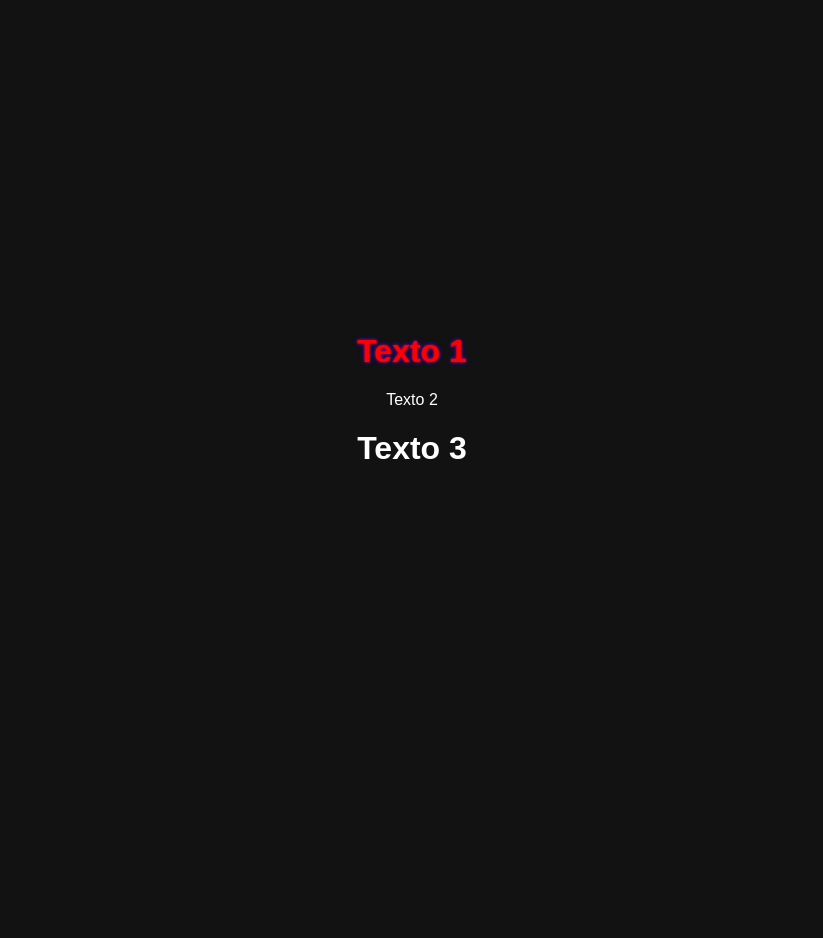
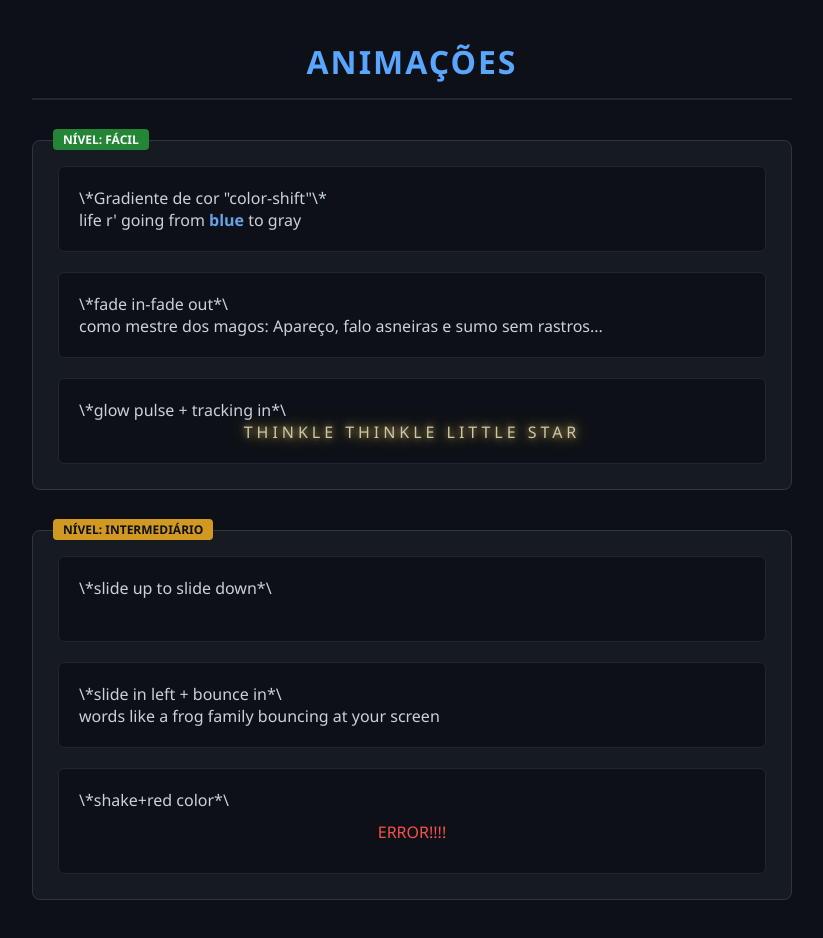
Before and after one commit to sunnymisai/markup-n-styling, a plain HTML site: page Effects easy-medium css3/index.html in a window 1280 px wide. Shown: the whole page, without its empty margins (228-1051 px from the left). Before the commit the page ends 800 px from the top, so only its background shows below. Drawn offline with Linux system fonts and the light colour scheme.

Commit message:
att 03/06

```diff
--- a/Effects easy-medium css3/index.html
+++ b/Effects easy-medium css3/index.html
@@ -1,25 +1,49 @@
 <!DOCTYPE html>
-<html lang="pt-br">
+<html lang="en">
 <head>
     <meta charset="UTF-8">
     <meta name="viewport" content="width=device-width, initial-scale=1.0">
-
+    <title>CSS3 Animation FX CSS3</title>
     <link rel="stylesheet" href="style.css">
-
-    <title>Trabalho Wagner CSS3</title>
 </head>
 <body>
+    <h1 class="titulo">ANIMAÇÕES</h1>
+<div class="facil">
 
-    <h1 class="EfeitoFACIL">Texto 1</h1>
+    <div class="animation1">   \*Gradiente de cor "color-shift"\*
+        <p class="txt1">life r' going from <span class="blue1"> blue</span> to <span class="gray1"></span> gray</span></p>
+
+    </div>
+
+    <div class="animation2">   \*fade in-fade out*\
+        <p class="txt2">como mestre dos magos: Apareço, falo asneiras e sumo sem rastros...</p>
+    </div>
+
+    <div class="animation3">   \*glow pulse + tracking in*\
+        <p class="txt3">thinkle thinkle little star </p>
+
+    </div>
+</div>
+
+<div class="intermediario">
 
 
-<div class="split-text-EfeitoMedio">
-    <span class="text-part left">Texto</span>
-    <span class="text-part right">2</span>
-</div>
+    <div class="animation4">   \*slide up to slide down*\
+        <p class="txt4">hey! Good night for you :D</p>
+
+    </div>
 
 
-    <h1 class="EfeitoDIFICIL">Texto 3</h1>
+    <div class="animation5">   \*slide in left + bounce in*\
+        <p class="txt5">words like a frog family bouncing at your screen</p>
 
+    </div>
+
+
+    <div class="animation6">   \*shake+red color*\
+        <p class="txt6">ERROR!!!!</p>
+
+    </div>
+</div>
 </body>
 </html>
--- a/Effects easy-medium css3/style.css
+++ b/Effects easy-medium css3/style.css
@@ -1,72 +1,216 @@
-body {
-    display: flex;
-    flex-direction: column;
-    align-items: center;
-    justify-content: center;
-    height: 100vh;
+* {
+    box-sizing: border-box;
     margin: 0;
+    padding: 0;
 }
 
-.EfeitoFACIL {
-    color: #FF0000;
-    text-shadow: 0 0 3px #FF0000,
-                 0 0 5px #0000FF;
+body {
+    background-color: #0d1117; /* Fundo escuro azulado premium (Estilo GitHub Dark) */
+    color: #c9d1d9;           /* Texto claro para excelente contraste */
+    font-family: 'Segoe UI', -apple-system, BlinkMacSystemFont, Roboto, sans-serif;
+    padding: 40px 20px;
+    max-width: 800px;
+    margin: 0 auto;
 }
 
-body {                          /*efeito médio*/
-    display: flex;
-    justify-content: center;
-    align-items: center;
-    height: 100vh;
-    margin: 0;
-    background: #121212;
-    font-family: 'Arial', sans-serif;
-    color: #fff;
-    overflow: hidden;
+/* Título Principal */
+.titulo {
+    text-align: center;
+    font-size: 24pt;
+    margin-bottom: 40px;
+    color: #58a6ff;
+    text-transform: uppercase;
+    letter-spacing: 2px;
+    border-bottom: 2px solid #21262d;
+    padding-bottom: 15px;
 }
 
-.split-text-container {
-    display: flex;
-    font-size: 5rem;
-    font-weight: bold;
-    text-transform: uppercase;
-    color: #fff;
-    overflow: hidden;
+/* Divisores Visuais de Categoria (Fácil / Intermediário) */
+.facil, .intermediario {
+    background-color: #161b22;
+    border: 1px solid #30363d;
+    border-radius: 8px;
+    padding: 25px;
+    margin-bottom: 40px;
+    position: relative;
 }
 
-.text-part {
-    display: inline-block;
-    position: relative;
-    transform: translateX(0);
-    animation-duration: 2s;
-    animation-timing-function: ease-out;
-    animation-fill-mode: forwards;
+/* Selos elegantes para identificar os níveis */
+.facil::before, .intermediario::before {
+    position: absolute;
+    top: -12px;
+    left: 20px;
+    color: white;
+    padding: 2px 10px;
+    font-size: 9pt;
+    font-weight: bold;
+    border-radius: 4px;
+}
+.facil::before { content: "NÍVEL: FÁCIL"; background-color: #238636; }
+.intermediario::before { content: "NÍVEL: INTERMEDIÁRIO"; background-color: #d29922; color: #0d1117; }
+
+/* Estilização Geral dos Blocos Internos de Animação */
+.facil > div, .intermediario > div {
+    background-color: #0d1117;
+    border: 1px solid #21262d;
+    border-radius: 6px;
+    padding: 20px;
+    margin-bottom: 20px;
+    overflow: hidden; /* Evita que os textos que se movem vazem da caixinha */
 }
 
-.text-part.left {
-    transform: translateX(-200%);
-    animation-name: slide-in-left;
+.facil > div:last-child, .intermediario > div:last-child {
+    margin-bottom: 0;
 }
 
-.text-part.right {
-    transform: translateX(200%);
-    animation-name: slide-in-right;
+p[class^="txt"] {
+    font-size: 12pt;
+    font-weight: 500;
 }
 
-@keyframes slide-in-left {
-    0% {
-        transform: translateX(-200%);
+
+/* ==========================================================================
+   1. BLOCO FÁCIL - TRANSIÇÕES SUAVES E LINEARES
+   ========================================================================== */
+
+/* --- Animation 1: Gradiente de cor "color-shift" --- */
+.blue1 {
+    font-weight: bold;
+    animation: shiftToGray 3s infinite alternate ease-in-out;
+}
+.gray1 {
+    font-weight: bold;
+    animation: shiftToBlue 3s infinite alternate ease-in-out;
+}
+
+@keyframes shiftToGray {
+    0% { color: #58a6ff; }     /* Começa Azul */
+    100% { color: #8b949e; }   /* Termina Cinza */
+}
+@keyframes shiftToBlue {
+    0% { color: #8b949e; }     /* Começa Cinza */
+    100% { color: #58a6ff; }   /* Termina Azul */
+}
+
+
+/* --- Animation 2: Fade In / Fade Out (Mestre dos Magos) --- */
+.txt2 {
+    animation: mestreDosMagos 6s infinite ease-in-out;
+}
+
+@keyframes mestreDosMagos {
+    0%, 100% {
+        opacity: 0;
+        transform: scale(0.95); /* Dá um leve efeito de distanciamento ao sumir */
     }
-    100% {
-        transform: translateX(0);
+    15%, 85% {
+        opacity: 1;
+        transform: scale(1);    /* Fica nítido e no tamanho correto na tela */
     }
 }
 
-@keyframes slide-in-right {
+
+/* --- Animation 3: Glow Pulse + Tracking In --- */
+.txt3 {
+    text-transform: uppercase;
+    font-weight: 700;
+    text-align: center;
+    animation: glowPulseTracking 4s infinite alternate ease-in-out;
+}
+
+@keyframes glowPulseTracking {
     0% {
-        transform: translateX(200%);
+        letter-spacing: -3px; /* Letras esmagadas */
+        opacity: 0.3;
+        text-shadow: 0 0 0px rgba(255,255,255,0);
+        color: #8b949e;
     }
     100% {
-        transform: translateX(0);
+        letter-spacing: 5px; /* Letras expandidas */
+        opacity: 1;
+        /* Camadas de sombra neon que criam o efeito estelar brilhante */
+        text-shadow: 0 0 8px #ffdf80, 0 0 20px #e3b341;
+        color: #f0e6b4;
     }
 }
+
+
+/* ==========================================================================
+   2. BLOCO INTERMEDIÁRIO - MOVIMENTOS AVANÇADOS E IMPACTO
+   ========================================================================== */
+
+/* --- Animation 4: Slide Up to Slide Down --- */
+.txt4 {
+    text-align: center;
+    display: block;
+    animation: slideUpDown 5s infinite ease-in-out;
+}
+
+@keyframes slideUpDown {
+    0% {
+        transform: translateY(50px); /* Vem de baixo */
+        opacity: 0;
+    }
+    10%, 80% {
+        transform: translateY(0);    /* Fixa no centro */
+        opacity: 1;
+    }
+    90%, 100% {
+        transform: translateY(-50px); /* Sobe sumindo */
+        opacity: 0;
+    }
+}
+
+
+/* --- Animation 5: Slide In Left + Bounce In (Salto de Sapo) --- */
+.txt5 {
+    display: block;
+    animation: frogBounce 6s infinite ease-in-out;
+    transform-origin: bottom center; /* O eixo do quique fica na "firmeza" do chão */
+}
+
+@keyframes frogBounce {
+    0% {
+        transform: translateX(-100%) scaleX(1.2); /* Surge esticado vindo da esquerda */
+        opacity: 0;
+    }
+    15% {
+        transform: translateX(0) scaleX(1);
+        opacity: 1;
+    }
+    /* Simulando os impactos físicos do quique (Efeito Elástico) */
+    25% { transform: translateY(-20px) scaleY(1.15); } /* Primeiro pulo alto */
+    30% { transform: translateY(0) scaleY(0.85); }     /* Amassa no chão ao cair */
+    35% { transform: translateY(-10px) scaleY(1.05); } /* Segundo pulo baixo */
+    40% { transform: translateY(0) scaleY(0.95); }     /* Leve achatamento */
+    45% { transform: translateY(0) scaleY(1); }        /* Estabiliza */
+
+    85% { opacity: 1; transform: translateX(0); }
+    100% { opacity: 0; transform: translateX(100%); }  /* Sai correndo pela direita */
+}
+
+
+/* --- Animation 6: Shake + Red Color (Erro do Sistema) --- */
+.txt6 {
+    font-weight: bold;
+    text-align: center;
+    color: #f85149; /* Vermelho vibrante de erro */
+    padding: 10px;
+    border-radius: 4px;
+    display: block;
+    animation: systemError 0.5s infinite;
+}
+
+/* O segredo do tremor é fazer micro-deslocamentos em eixos X e Y aleatórios e rotações rápidas */
+@keyframes systemError {
+    0%, 100% { transform: translate(0, 0); background-color: rgba(248, 81, 73, 0); }
+    10% { transform: translate(-3px, -1px) rotate(-1deg); }
+    20% { transform: translate(2px, 1px) rotate(1deg); background-color: rgba(248, 81, 73, 0.15); }
+    30% { transform: translate(-3px, 2px) rotate(0deg); }
+    40% { transform: translate(2px, -1px) rotate(1deg); }
+    50% { transform: translate(-1px, 2px) rotate(-1deg); background-color: rgba(248, 81, 73, 0.05); }
+    60% { transform: translate(3px, 1px) rotate(0deg); }
+    70% { transform: translate(-2px, -1px) rotate(1deg); }
+    80% { transform: translate(2px, 1px) rotate(-1deg); }
+    90% { transform: translate(-1px, -1px) rotate(0deg); }
+}
--- /dev/null
+++ b/Effects easy-medium css3/stylet.css
@@ -0,0 +1,72 @@
+body {
+    display: flex;
+    flex-direction: column;
+    align-items: center;
+    justify-content: center;
+    height: 100vh;
+    margin: 0;
+}
+
+.EfeitoFACIL {
+    color: #FF0000;
+    text-shadow: 0 0 3px #FF0000,
+                 0 0 5px #0000FF;
+}
+
+body {                          /*efeito médio*/
+    display: flex;
+    justify-content: center;
+    align-items: center;
+    height: 100vh;
+    margin: 0;
+    background: #121212;
+    font-family: 'Arial', sans-serif;
+    color: #fff;
+    overflow: hidden;
+}
+
+.split-text-container {
+    display: flex;
+    font-size: 5rem;
+    font-weight: bold;
+    text-transform: uppercase;
+    color: #fff;
+    overflow: hidden;
+}
+
+.text-part {
+    display: inline-block;
+    position: relative;
+    transform: translateX(0);
+    animation-duration: 2s;
+    animation-timing-function: ease-out;
+    animation-fill-mode: forwards;
+}
+
+.text-part.left {
+    transform: translateX(-200%);
+    animation-name: slide-in-left;
+}
+
+.text-part.right {
+    transform: translateX(200%);
+    animation-name: slide-in-right;
+}
+
+@keyframes slide-in-left {
+    0% {
+        transform: translateX(-200%);
+    }
+    100% {
+        transform: translateX(0);
+    }
+}
+
+@keyframes slide-in-right {
+    0% {
+        transform: translateX(200%);
+    }
+    100% {
+        transform: translateX(0);
+    }
+}
```
Also changed, not shown: Effects easy-medium css3/indext.html (added, +25 -0 lines), 1 other file.
